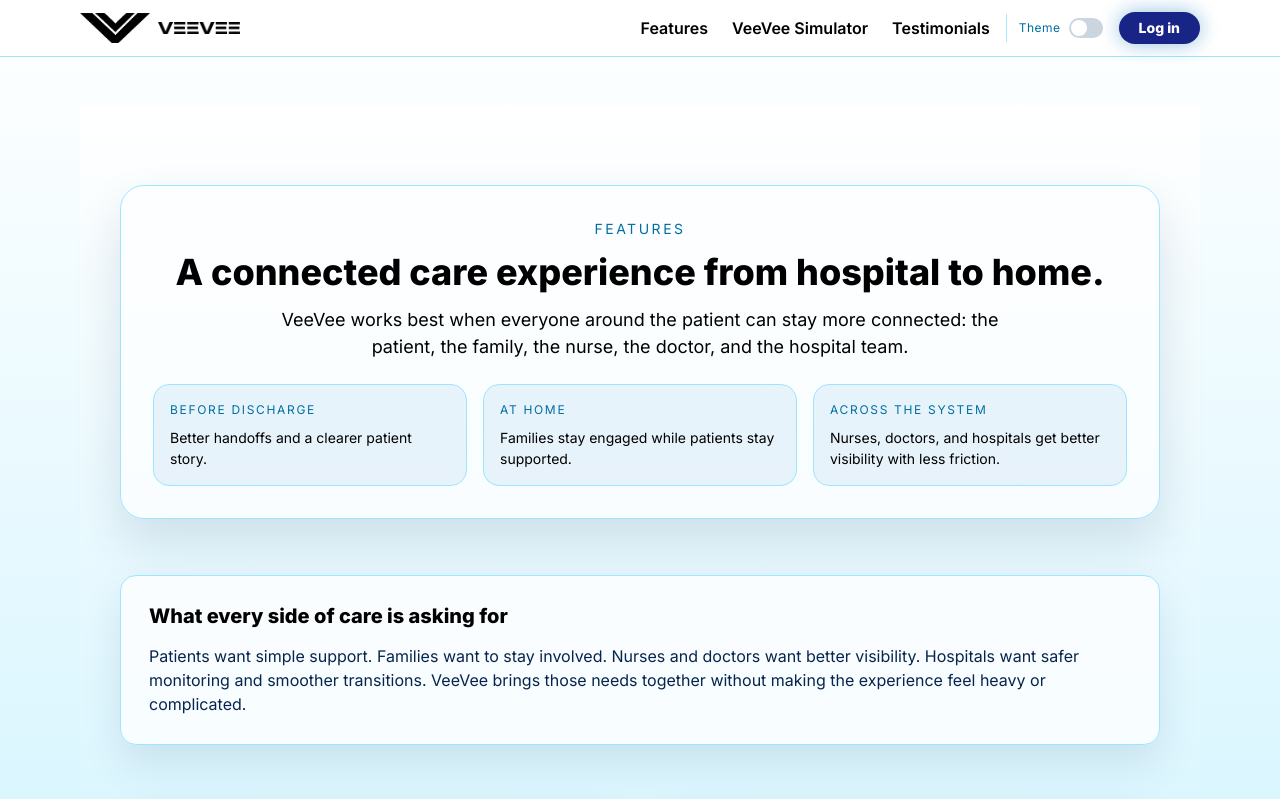
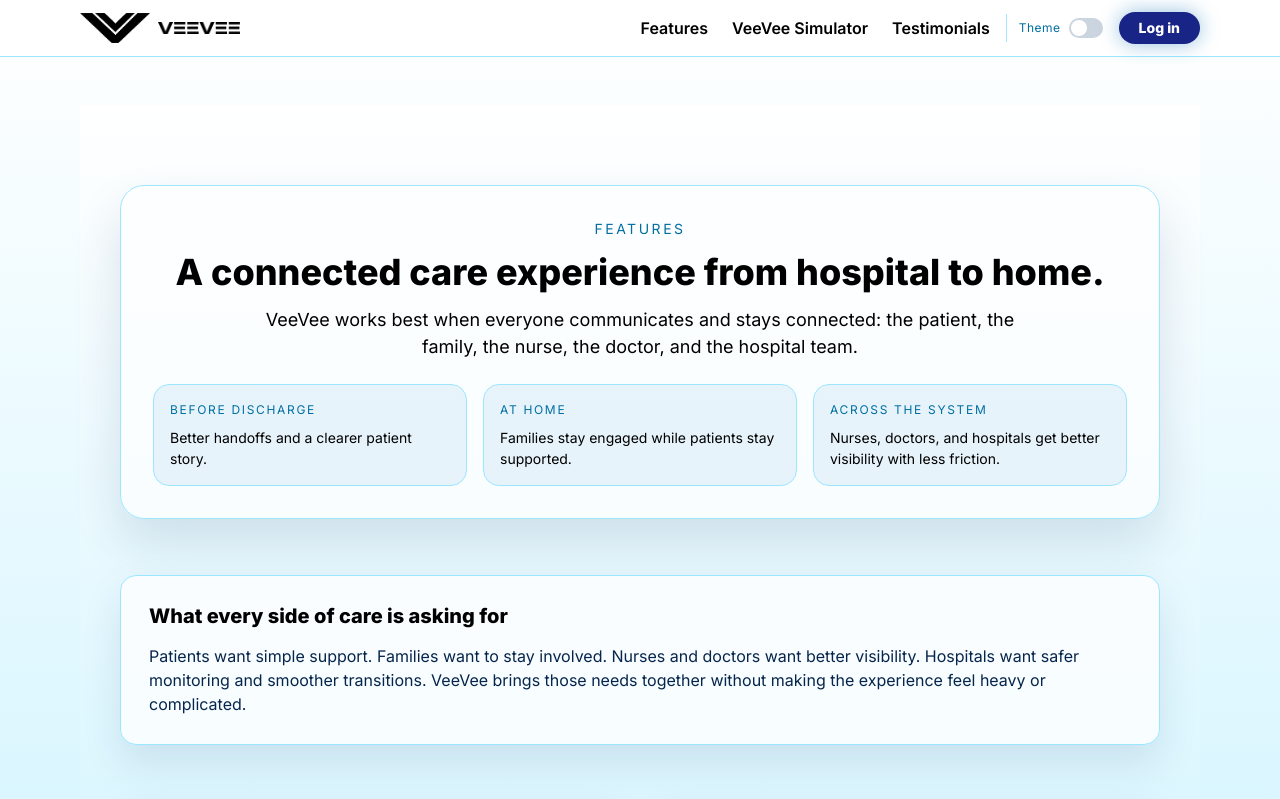
Before and after one commit to cdgonzal/myveevee, a React (Vite) app: page /features in a window 1280 px wide. Shown: the top 799 px of the page. Built offline with nearby package versions, Linux system fonts and the light colour scheme.

Commit message:
CodexAuto: features copy #1

```diff
--- a/src/pages/Features.tsx
+++ b/src/pages/Features.tsx
@@ -139,7 +139,7 @@
                   A connected care experience from hospital to home.
                 </Heading>
                 <Text fontSize={{ base: "md", md: "lg" }} maxW="3xl" mx="auto" color="text.primary">
-                  VeeVee works best when everyone around the patient can stay more connected: the patient, the family, the nurse, the doctor, and the hospital team.
+                  VeeVee works best when everyone communicates and stays connected: the patient, the family, the nurse, the doctor, and the hospital team.
                 </Text>
               </Stack>
 
```
